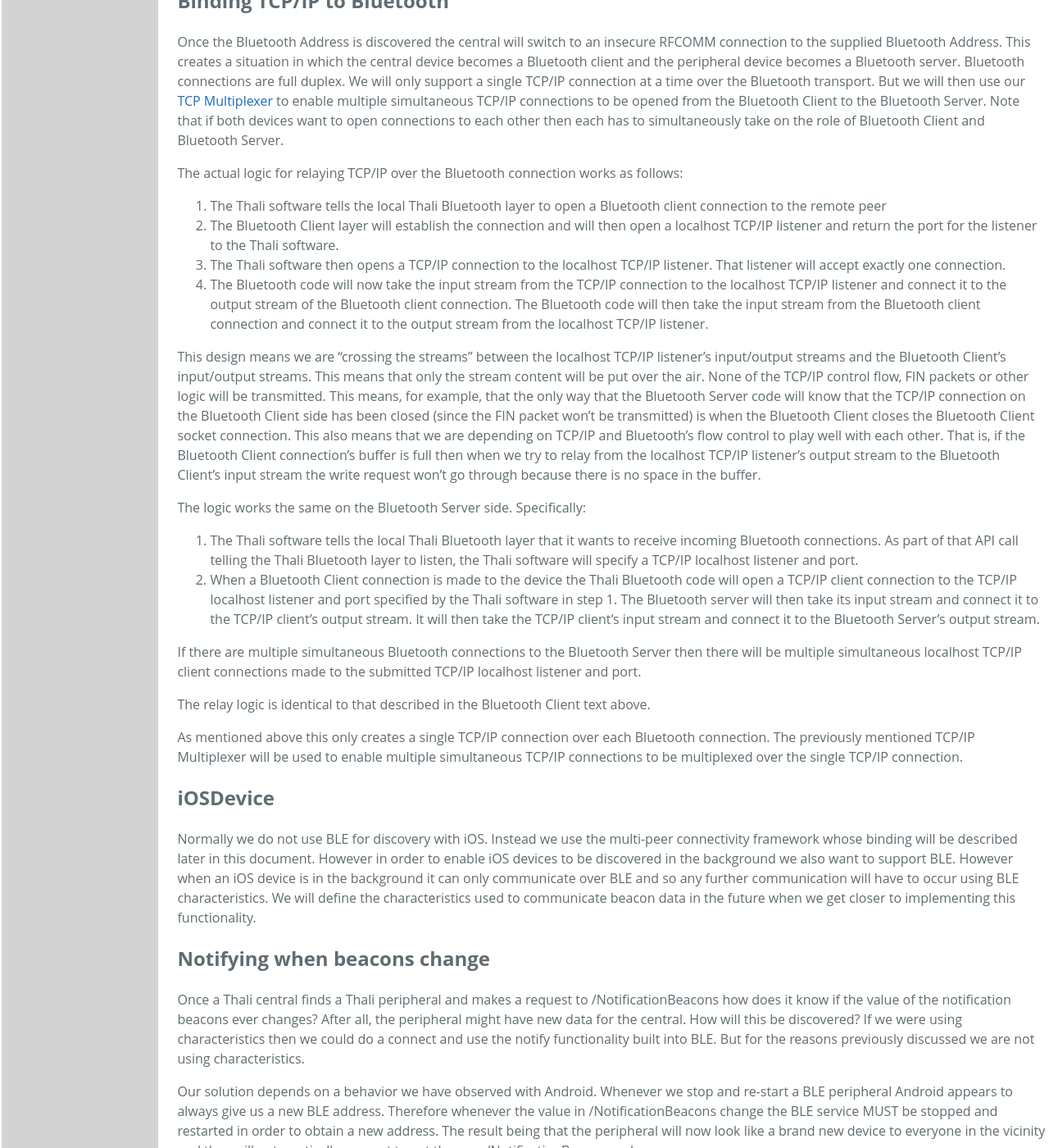
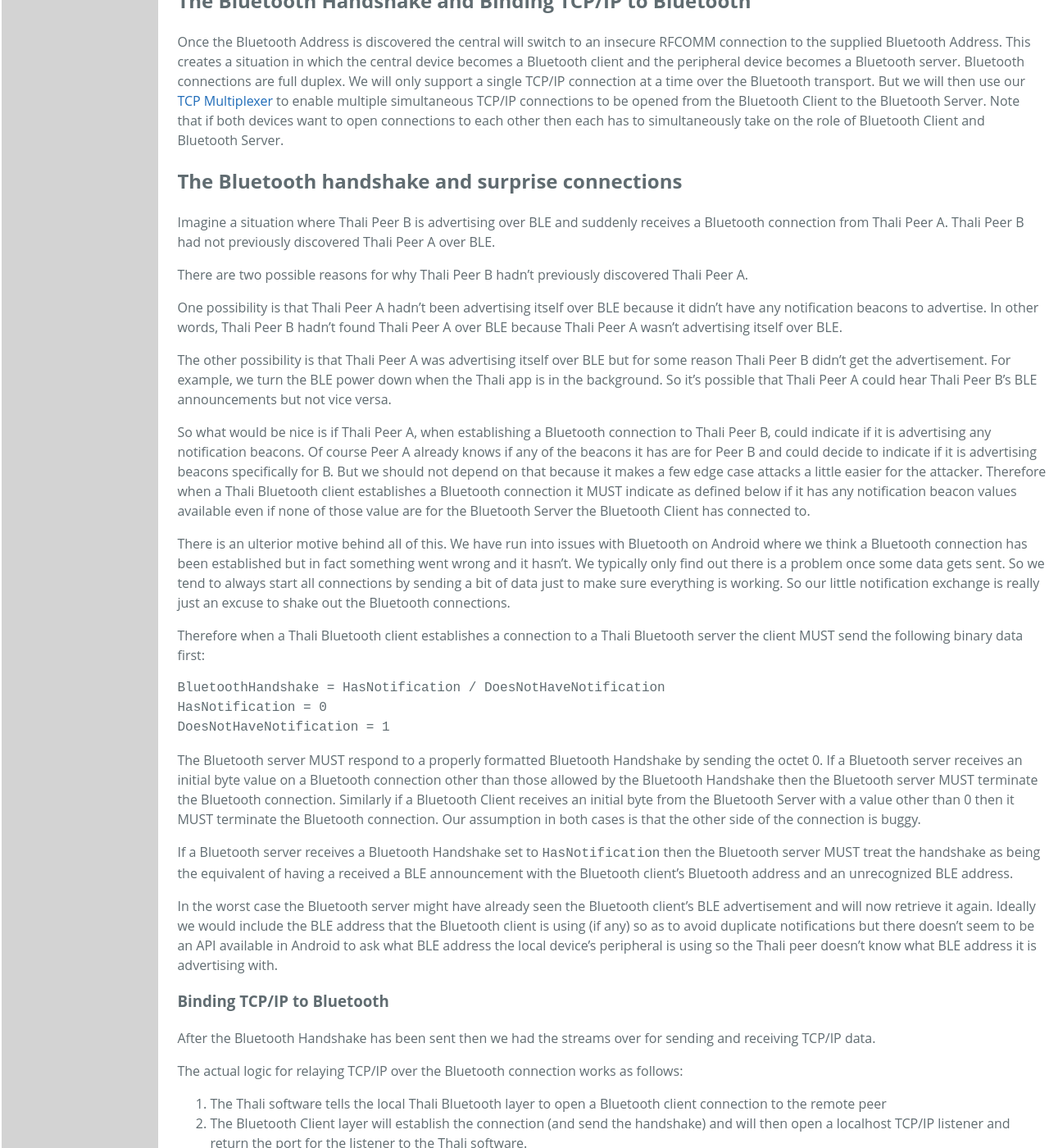
Before and after one commit to thaliproject/thali, a Jekyll site: the page built from presenceprotocolforopportunisticsynching.md, in a window 1280 px wide and 1400 px high, scrolled down 11359 px. Shown: the whole window at 82% size. Built offline with Jekyll 4.4.1, drawn with Linux system fonts in a browser that asks for light colours; Markdown is read by kramdown in place of the engine named in the settings; some of the changed text lies outside the part shown.

Commit message:
Updated Bluetooth section

````diff
--- a/presenceprotocolforopportunisticsynching.md
+++ b/presenceprotocolforopportunisticsynching.md
@@ -357,21 +357,51 @@
 
 Therefore we are starting with a conservative stance. We use BLE advertisements to find Android Thali peripherals but we then switch to Bluetooth in order to transmit the beacons. To make this switch we have to discover the peripheral's Bluetooth address. It so happens that a Bluetooth address is 6 octets long. We need one byte to flag that this is a Bluetooth address and then 6 bytes for the actual address. This fits nicely into our 8 octets and explains the `BluetoothAddress` structure above.
 
-## Binding TCP/IP to Bluetooth
+## The Bluetooth Handshake and Binding TCP/IP to Bluetooth
 
 Once the Bluetooth Address is discovered the central will switch to an insecure RFCOMM connection to the supplied Bluetooth Address. This creates a situation in which the central device becomes a Bluetooth client and the peripheral device becomes a Bluetooth server. Bluetooth connections are full duplex. We will only support a single TCP/IP connection at a time over the Bluetooth transport. But we will then use our [TCP Multiplexer](https://github.com/thaliproject/Thali_CordovaPlugin/blob/master/thali/tcpmultiplex.js) to enable multiple simultaneous TCP/IP connections to be opened from the Bluetooth Client to the Bluetooth Server. Note that if both devices want to open connections to each other then each has to simultaneously take on the role of Bluetooth Client and Bluetooth Server.
 
+## The Bluetooth handshake and surprise connections
+Imagine a situation where Thali Peer B is advertising over BLE and suddenly receives a Bluetooth connection from Thali Peer A. Thali Peer B had not previously discovered Thali Peer A over BLE.
+
+There are two possible reasons for why Thali Peer B hadn't previously discovered Thali Peer A.
+
+One possibility is that Thali Peer A hadn't been advertising itself over BLE because it didn't have any notification beacons to advertise. In other words, Thali Peer B hadn't found Thali Peer A over BLE because Thali Peer A wasn't advertising itself over BLE.
+
+The other possibility is that Thali Peer A was advertising itself over BLE but for some reason Thali Peer B didn't get the advertisement. For example, we turn the BLE power down when the Thali app is in the background. So it's possible that Thali Peer A could hear Thali Peer B's BLE announcements but not vice versa.
+
+So what would be nice is if Thali Peer A, when establishing a Bluetooth connection to Thali Peer B, could indicate if it is advertising any notification beacons. Of course Peer A already knows if any of the beacons it has are for Peer B and could decide to indicate if it is advertising beacons specifically for B. But we should not depend on that because it makes a few edge case attacks a little easier for the attacker. Therefore when a Thali Bluetooth client establishes a Bluetooth connection it MUST indicate as defined below if it has any notification beacon values available even if none of those value are for the Bluetooth Server the Bluetooth Client has connected to.
+
+There is an ulterior motive behind all of this. We have run into issues with Bluetooth on Android where we think a Bluetooth connection has been established but  in fact something went wrong and it hasn't. We typically only find out there is a problem once some data gets sent. So we tend to always start all connections by sending a bit of data just to make sure everything is working. So our little notification exchange is really just an excuse to shake out the Bluetooth connections.
+
+Therefore when a Thali Bluetooth client establishes a connection to a Thali Bluetooth server the client MUST send the following binary data first:
+
+```
+BluetoothHandshake = HasNotification / DoesNotHaveNotification
+HasNotification = 0
+DoesNotHaveNotification = 1
+```
+
+The Bluetooth server MUST respond to a properly formatted Bluetooth Handshake by sending the octet 0. If a Bluetooth server receives an initial byte value on a Bluetooth connection other than those allowed by the Bluetooth Handshake then the Bluetooth server MUST terminate the Bluetooth connection. Similarly if a Bluetooth Client receives an initial byte from the Bluetooth Server with a value other than 0 then it MUST terminate the Bluetooth connection. Our assumption in both cases is that the other side of the connection is buggy.
+
+If a Bluetooth server receives a Bluetooth Handshake set to `HasNotification`  then the Bluetooth server MUST treat the handshake as being the equivalent of having a received a BLE announcement with the Bluetooth client's Bluetooth address and an unrecognized BLE address.
+
+In the worst case the Bluetooth server might have already seen the Bluetooth client's BLE advertisement and will now retrieve it again. Ideally we would include the BLE address that the Bluetooth client is using (if any) so as to avoid duplicate notifications but there doesn't seem to be an API available in Android to ask what BLE address the local device's peripheral is using so the Thali peer doesn't know what BLE address it is advertising with.
+
+### Binding TCP/IP to Bluetooth
+After the Bluetooth Handshake has been sent then we had the streams over for sending and receiving TCP/IP data.
+
 The actual logic for relaying TCP/IP over the Bluetooth connection works as follows:
 1. The Thali software tells the local Thali Bluetooth layer to open a Bluetooth client connection to the remote peer
-2. The Bluetooth Client layer will establish the connection and will then open a localhost TCP/IP listener and return the port for the listener to the Thali software.
+2. The Bluetooth Client layer will establish the connection (and send the handshake) and will then open a localhost TCP/IP listener and return the port for the listener to the Thali software.
 3. The Thali software then opens a TCP/IP connection to the localhost TCP/IP listener. That listener will accept exactly one connection.
-4. The Bluetooth code will now take the input stream from the TCP/IP connection to the localhost TCP/IP listener and connect it to the output stream of the Bluetooth client connection. The Bluetooth code will then take the input stream from the Bluetooth client connection and connect it to the output stream from the localhost TCP/IP listener.
+4. The Bluetooth code will now take the input stream from the TCP/IP connection to the localhost TCP/IP listener and connect it to the output stream of the Bluetooth client connection. The Bluetooth code will then take the input stream from the Bluetooth client connection and connect it to the output stream from the localhost TCP/IP listener. Of course the first byte sent to the client will be confirmed as the response to the Bluetooth Handshake.
 
 This design means we are "crossing the streams" between the localhost TCP/IP listener's input/output streams and the Bluetooth Client's input/output streams. This means that only the stream content will be put over the air. None of the TCP/IP control flow, FIN packets or other logic will be transmitted. This means, for example, that the only way that the Bluetooth Server code will know that the TCP/IP connection on the Bluetooth Client side has been closed (since the FIN packet won't be transmitted) is when the Bluetooth Client closes the Bluetooth Client socket connection. This also means that we are depending on TCP/IP and Bluetooth's flow control to play well with each other. That is, if the Bluetooth Client connection's buffer is full then when we try to relay from the localhost TCP/IP listener's output stream to the Bluetooth Client's input stream the write request won't go through because there is no space in the buffer.
 
 The logic works the same on the Bluetooth Server side. Specifically:
 1. The Thali software tells the local Thali Bluetooth layer that it wants to receive incoming Bluetooth connections. As part of that API call telling the Thali Bluetooth layer to listen, the Thali software will specify a TCP/IP localhost listener and port.
-2. When a Bluetooth Client connection is made to the device the Thali Bluetooth code will open a TCP/IP client connection to the TCP/IP localhost listener and port specified by the Thali software in step 1. The Bluetooth server will then take its input stream and connect it to the TCP/IP client's output stream. It will then take the TCP/IP client's input stream and connect it to the Bluetooth Server's output stream.
+2. When a Bluetooth Client connection is made to the device the Thali Bluetooth code will open a TCP/IP client connection to the TCP/IP localhost listener and port specified by the Thali software in step 1. The Bluetooth server will wait to receive the Bluetooth Handshake and then response as defined by the Bluetooth Handshake. Once the Bluetooth Handshake is done then the Bluetooth Server will then take its input stream and connect it to the TCP/IP client's output stream. It will then take the TCP/IP client's input stream and connect it to the Bluetooth Server's output stream.
 
 If there are multiple simultaneous Bluetooth connections to the Bluetooth Server then there will be multiple simultaneous localhost TCP/IP client connections made to the submitted TCP/IP localhost listener and port.
 
@@ -391,10 +421,6 @@
 The source code for the BLE support in Lollipop is available [here](https://android.googlesource.com/platform/frameworks/base/+/lollipop-release/core/java/android/bluetooth/le/).
 
 ### startAdvertising
-Before turning an Android device into a peripheral we MUST determine if the local hardware actually supports being a peripheral. As explained [here](http://stackoverflow.com/questions/26482611/chipsets-devices-supporting-android-5-ble-peripheral-mode) this can be determined by querying `bluetoothAdapter.isMultipleAdvertisementSupported`, `bluetoothAdapter.isOffloadedFilteringSupported` and `bluetoothAdapter.isOffloadedScanBatchingSupported`, the listed APIs MUST be queried and BLE advertising only activated if they all return true.
-
-__Open Issue:__ It isn't actually clear just how bad it is if we try to do advertising on a device that doesn't supporting on-chip filtering on on-chip scan batching. My assumption is that not having this hardware will make perf worse but in looking at [getBluetoothLeAdvertiser](https://android.googlesource.com/platform/frameworks/base/+/lollipop-release/core/java/android/bluetooth/BluetoothAdapter.java) they only check to see if `isMultipleAdvertisementSupported`. But for now we can err on the cautious side.
-
 When starting BLE advertising on Android the `startAdvertising()` API of `BluetoothLeAdvertiser` object is used. The settings, created by  [AdvertiseSettings.Builder](https://developer.android.com/reference/android/bluetooth/le/AdvertiseSettings.Builder.html), MUST be set as follows:
 * `setAdvertiseMode()` - This MUST be set to `ADVERTISE_MODE_LOW_LATENCY` when the application is in the foreground and `ADVERTISE_MODE_LOW_POWER` when the application is in the background.
 * `setConnectable()` - This MUST be set to false as we do not currently support any characteristics.
@@ -429,15 +455,37 @@
 __Open Issue:__ - We run both scanning and advertising at the same time. Which means we need to also perform experiments to determine what happens when both are on in terms of battery consumption, responsiveness to discovery, etc.
 
 # Multi-Peer Connectivity Framework (MPCF)
-Apple's proprietary multi-peer connectivity framework has its own discovery mechanism that appears to run over both Bluetooth and Wi-Fi. Note however that iOS's implementation of Bluetooth uses a proprietary extension that requires having a public key cert pair signed by Apple. And multi-peer connectivity's use of Wi-Fi appears to use a proprietary variant of Wi-Fi Direct. In any case, Multi-Peer Connectivity only works with Apple devices (either iOS or OS/X).
+Apple's proprietary multi-peer connectivity framework has its own discovery mechanism that appears to run over both Bluetooth and Wi-Fi. Note however that iOS's implementation of Bluetooth uses a proprietary extension that requires having a public key cert pair signed by Apple. And multi-peer connectivity's use of Wi-Fi appears to use a proprietary variant of Wi-Fi Direct. In any case, Multi-Peer Connectivity only works with Apple devices (either iOS or OS/X). We use MPCF to enable Thali apps running in the foreground to discovery and communicate with each other.
 
+## MCNearbyServiceAdvertiser
 MPCF starts off by advertising via `MCNearbyServiceAdvertiser` the types of sessions that the device is willing to join. The advertisement consists of a peer ID, an info object made up of key/value pairs and a serviceType which can be between 1-15 characters long. Each key/value pair in the info object cannot be longer than 255 bytes. The total size of the info object cannot be more than 400 bytes (so it will fit into a single Bluetooth packet).
 
-It's hard to be sure what the exact maximum size of a MPCF announcement is. But given that info tops out at 400 bytes one would be reasonable to assume that peerID and service type are both less. The point then being that the announcement mechanism is not the best way to discover the full beacon string which can easily be 1K or more.
+I haven't run an experiment to see what the maximum size of a MPCF announcement is but given that info tops out at 400 bytes one would be reasonable to assume that peerID and service type are both less. The point then being that the announcement mechanism is not the best way to discover the full beacon string which can easily be 1K or more.
 
-Another complication is that it does not appear to be possible to change the information being advertised via MCNearbyServiceAdvertiser without starting and stopping advertising. And we have seen experimentally that when one starts and stops advertising there isn't a proper (or at least reliable) "byebye" signal so that other devices think the session is still around when it is not. Which means we get fun race conditions if we happen to stop advertising in order to change what we are advertising and someone else happens to be trying to connect to us.
+Therefore we will only use the MPCF announcement to identify ourselves as a Thali node and then use our TCP/IP binding to communicate with the /NotificationBeacons endpoint.
 
-All of the above means that when we perform discov
+This means that in calling `MCNearbyServiceAdvertiser`  we MUST set the arguments as follows:
+* `myPeerID` - A randomly generated UUID that MUST change every time MCNearbyServiceAdvertiser is called.
+* `info` - Empty
+* `serviceType` - The string "org.thaliproject.mpcf.announcement"
+
+## MCNearbyServiceBrowser
+MPCF discovers nearby services via `MCNearbyServiceBrowser`. When calling `MCNearbyServiceBrowser` `myPeerID` MUST be set to a newly generated UUID. And yes, this means that the UUID being advertised in `MCNearbyServiceAdvertiser` is not the same UUID the peer advertises itself with on `MCNearbyServiceBrowser`. This should not matter. The `serviceType` used with `MCNearbyServiceBrowser` MUST be the same value used for `serviceType` with `MCNearbyServiceAdvertiser`, namely, "org.thaliproject.mpcf.announcement".
+
+## Binding TCP/IP to MPCF
+MPCF communication starts when one peer sends a session invitation to another peer. Once a session is establish between two (or more) peers then each peer can open an output socket to another peer. Because these are just output sockets they are simplex, not duplex. But our goal is to move a TCP/IP connection over MPCF and that requires a duplex connection. Our approach then is to create a situation where one Thali peer can open an output socket to another Thali peer and that Thali peer will then automatically respond with its own matching output socket. This then creates a full duplex connection between the peers.
+
+When a Thali peer discovers another Thali peer via `MCNearbyServiceBrowser` then the discovering peer MUST use `invitePeer` from `MCNearbyServiceBrowser` to invite the peer to a session. The `MCSession` object MUST be initiated with same `myPeerID` used with `MCNearbyServiceBrowser` and both `securityIdentity` and `encryptionPreference` MUST be set to `nil`. The call to `invitePeer` on `MCNearbyServiceBrowser` MUST set `context` to `nil` and `timeout` to 30 seconds.
+
+We will refer to the Thali peer that sent an invitation to a sessions as the initiating peer and the Thali peer that receives the invitation as a responding peer. Please keep in mind that in the normal course of events
+
+
+
+
+Each Thali peer MUST invite exactly one other Thali peer to a single session object. This means that if a Thali peer wants to simultaneously talk to multiple Thali peers it needs to set up multiple session objects, one for each peer. when calling `initWitPeer` on `MCSession` both `securityIdentity` and `encryptionPreference` MUST be `nil`.
+
+
+
 
 Another factor to consider is that MPCF is only available (mostly) when the Thali app is in the foreground. This is a limited period so battery consumption is not that big a deal. As such we will use the same approach as BLE on Android.
 
````
